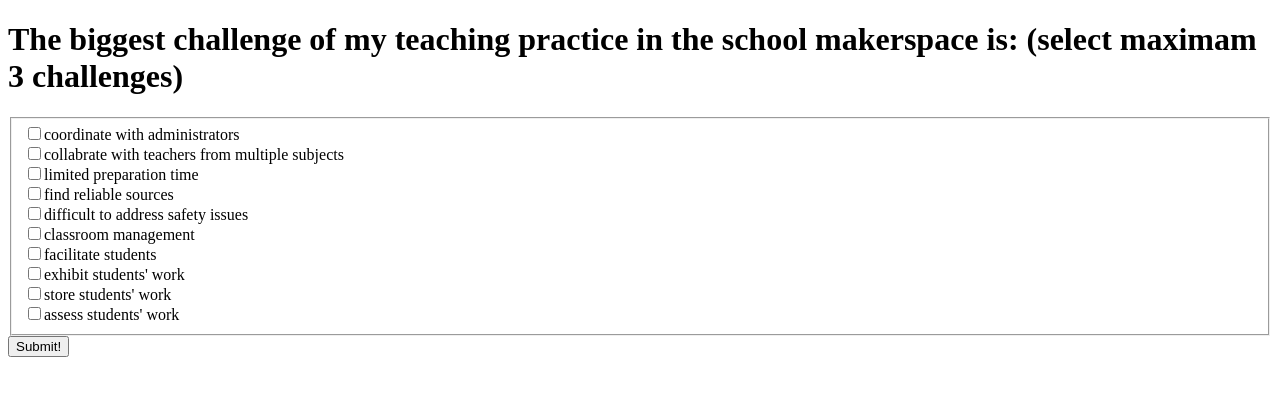
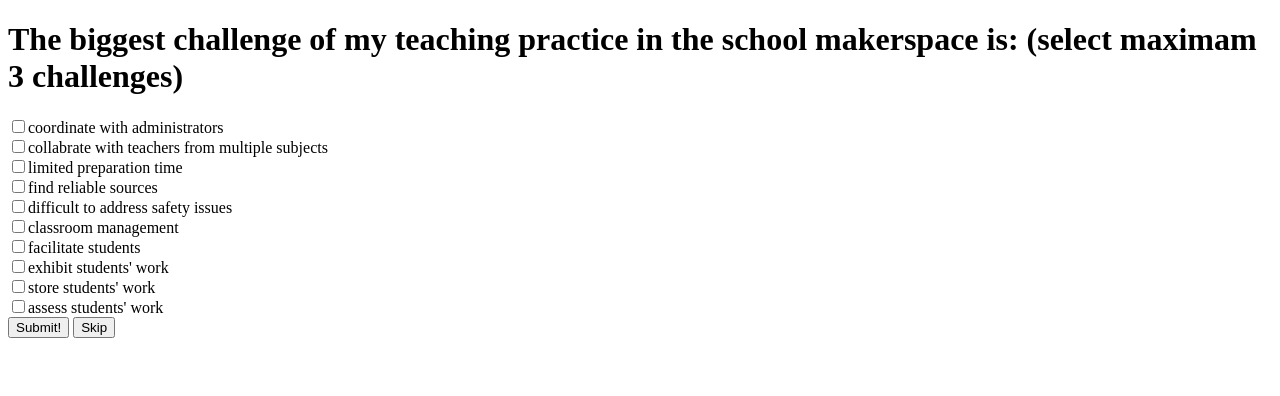
Before and after one commit to shichaowang1995/finalproject, a plain HTML site: page index.html in a window 1280 px wide. Drawn offline with Linux system fonts and the light colour scheme; some packages are replaced by stand-ins of ours.

Commit message:
Fix small mistakes
fix

```diff
--- a/index.html
+++ b/index.html
@@ -13,22 +13,22 @@
 <body>
   <h1>The biggest challenge of my teaching practice in the school makerspace is: (select maximam 3 challenges)</h1>
   <form method="post" id="theForm" action="/post">
-    <fieldset>
+
       <input type="checkbox" name="challenge" value="pre1">coordinate with administrators<br>
       <input type="checkbox" name="challenge" value="pre2">collabrate with teachers from multiple subjects<br>
       <input type="checkbox" name="challenge" value="pre3">limited preparation time<br>
-      <input type="checkbox" name="challenge" value="">find reliable sources<br>
-      <input type="checkbox" name="challenge" value="pre4">difficult to address safety issues<br>
+      <input type="checkbox" name="challenge" value="pre4">find reliable sources<br>
+      <input type="checkbox" name="challenge" value="pre5">difficult to address safety issues<br>
       <input type="checkbox" name="challenge" value="on1">classroom management<br>
       <input type="checkbox" name="challenge" value="on2">facilitate students<br>
       <input type="checkbox" name="challenge" value="after1">exhibit students' work<br>
       <input type="checkbox" name="challenge" value="after2">store students' work<br>
       <input type="checkbox" name="challenge" value="after3">assess students' work<br>
 
-</fieldset>
+
   </form>
 <button onclick="submitAnswer()">Submit!</button>
-
+    <button>Skip</button>
   <script type="text/javascript" src="main.js">
   </script>
 
--- a/main.js
+++ b/main.js
@@ -15,7 +15,7 @@ function submitAnswer(){
     return false;
   }
   if(numberOfCheckedItems > 3){
-    alert("You can't select more than 3 challenges");
+    alert("Please select no more than 3 challenges");
     return false;
   } else {
     form.submit();
```
